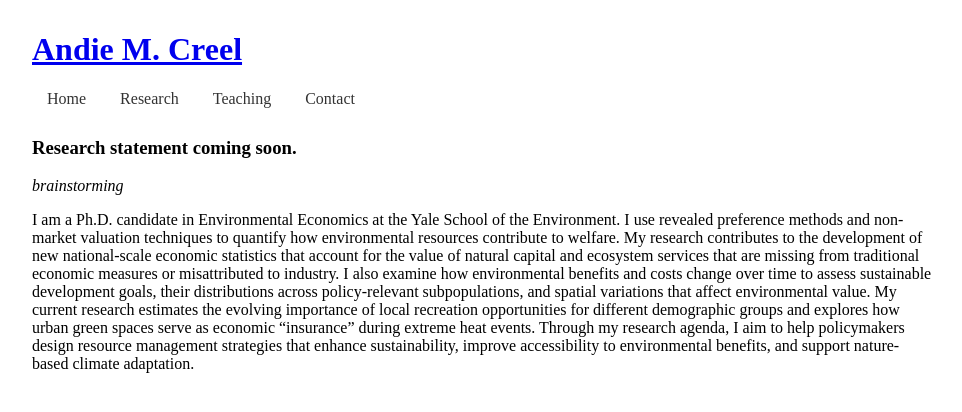
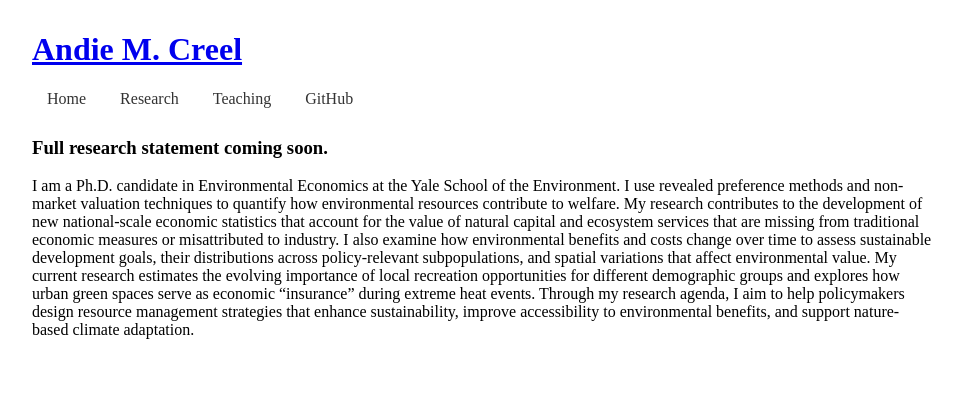
Before and after one commit to a5creel/a5creel.github.io, a Jekyll site: the page built from creel_research.md, in a window 1280 px wide. Shown: the top 412 px of the page, without its empty margins (158-1120 px from the left). Built offline with Jekyll 4.4.1, drawn with Linux system fonts in a browser that asks for light colours.

Commit message:
something was messed up hopefully now fixed

```diff
--- a/_layouts/default.html
+++ b/_layouts/default.html
@@ -38,10 +38,10 @@
     <header>
         <h1><a href="{{ '/' | relative_url }}">{{ site.title }}</a></h1>
         <nav>
-            <a href="{{ 'index.md' | relative_url }}">Home</a>
-            <a href="{{ '/research.md' | relative_url }}">Research</a>
-            <a href="{{ '/teaching_statement.md' | relative_url }}">Teaching</a>
-            <a href="{{ 'new_page.md' | relative_url }}">Contact</a>
+            <a href="{{ site.baseurl }}/">Home</a>
+            <a href="{{ site.baseurl }}/creel_research.html">Research</a>
+            <a href="{{ site.baseurl }}/creel_teaching.html">Teaching</a>
+            <a href="https://github.com/a5creel" target="_blank">GitHub</a>
         </nav>
     </header>
 
--- a/creel_research.md
+++ b/creel_research.md
@@ -3,10 +3,6 @@ layout: default
 title: Research Statement
 ---
 
-### Research statement coming soon.
-
-
-*brainstorming*
-
+### Full research statement coming soon.
 
 I am a Ph.D. candidate in Environmental Economics at the Yale School of the Environment. I use revealed preference methods and non-market valuation techniques to quantify how environmental resources contribute to welfare. My research contributes to the development of new national-scale economic statistics that account for the value of natural capital and ecosystem services that are missing from traditional economic measures or misattributed to industry. I also examine how environmental benefits and costs change over time to assess sustainable development goals, their distributions across policy-relevant subpopulations, and spatial variations that affect environmental value. My current research estimates the evolving importance of local recreation opportunities for different demographic groups and explores how urban green spaces serve as economic “insurance” during extreme heat events. Through my research agenda, I aim to help policymakers design resource management strategies that enhance sustainability, improve accessibility to environmental benefits, and support nature-based climate adaptation.
```
Also changed, not shown: index.md (+6 -5 lines).
